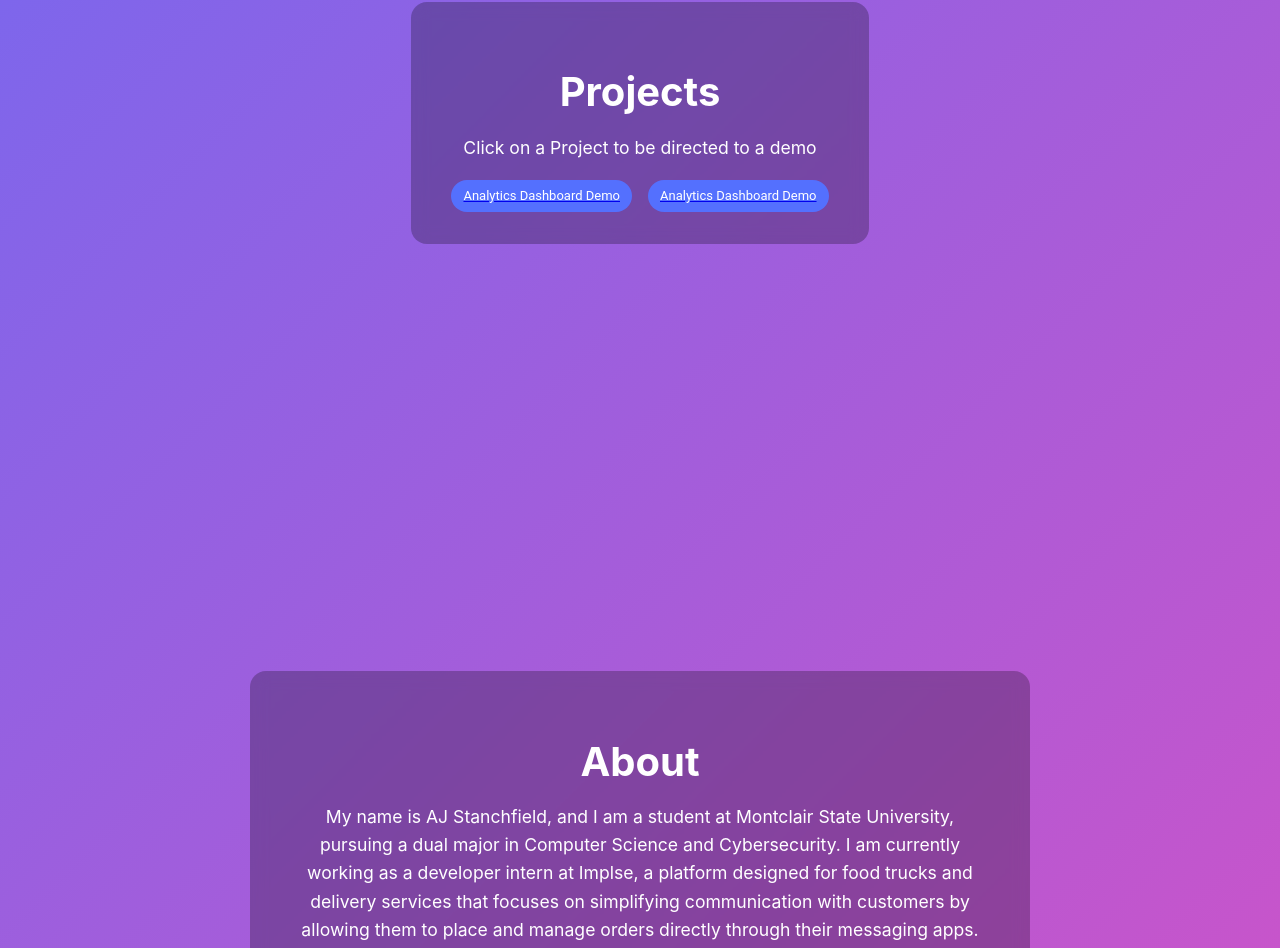
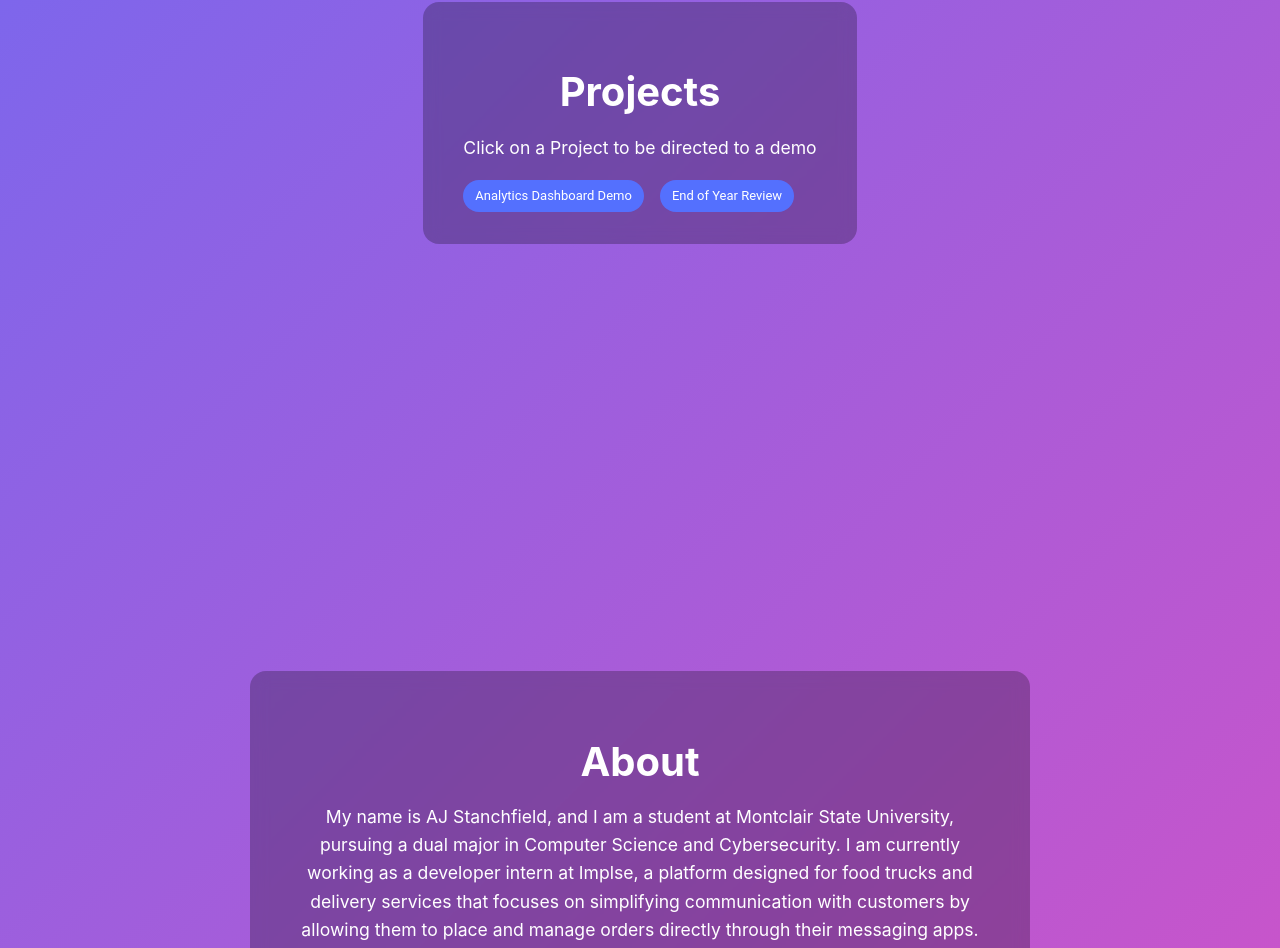
Before and after one commit to AJStanchfield/Personal-Portfolio, a React (Create React App) app in the folder frontend/: page / in a window 1280 px wide. Shown: the part 1269-2217 px from the top of the page. Built offline with nearby package versions, Linux system fonts and the light colour scheme.

Commit message:
added eoy review page

```diff
--- a/frontend/src/IndexSections.js
+++ b/frontend/src/IndexSections.js
@@ -72,12 +72,16 @@ function Sections({ activeSection, scrollToSection }) {
         <div className="section-content">
           <h1>Projects</h1>
           <p>Click on a Project to be directed to a demo</p>
-          <Link to="/analyticschart">
+
             <Stack direction="row" spacing={2} align="center">
+              <Link to="/analyticschart">
               <Chip sx={{backgroundColor:"#5470fe", color:"white"}} label="Analytics Dashboard Demo" clickable />
-              <Chip sx={{backgroundColor:"#5470fe", color:"white"}} label="Analytics Dashboard Demo" clickable />
+              </Link>
+              <Link to="/eoyreview">
+              <Chip sx={{backgroundColor:"#5470fe", color:"white"}} label="End of Year Review" clickable />
+              </Link>
             </Stack>
-          </Link>
+
         </div>
       </section>
 
--- /dev/null
+++ b/frontend/src/pages/eoyreview.js
@@ -0,0 +1,10 @@
+function eoyReview() {
+    return (
+        <div>
+            <h1>End of Year Review</h1>
+            <p>This is the End of Year Review page.</p>
+        </div>
+    );
+}
+
+export default eoyReview;
--- a/frontend/src/routing.js
+++ b/frontend/src/routing.js
@@ -5,6 +5,7 @@ import { BrowserRouter as Router, Routes, Route, Link } from 'react-router-dom';
 
 import HomePage from './App.js';
 import Analytics from './pages/analytics.js';
+import eoyReview from './pages/eoyreview.js';
 
 
 function Routing() {
@@ -12,6 +13,7 @@ function Routing() {
       <Routes>
         <Route path="/" element={<HomePage />} />
         <Route path="/analyticschart" element={<Analytics />} />
+        <Route path="/eoyreview" element={<eoyReview/>} />
       </Routes>
   );
 }
```
